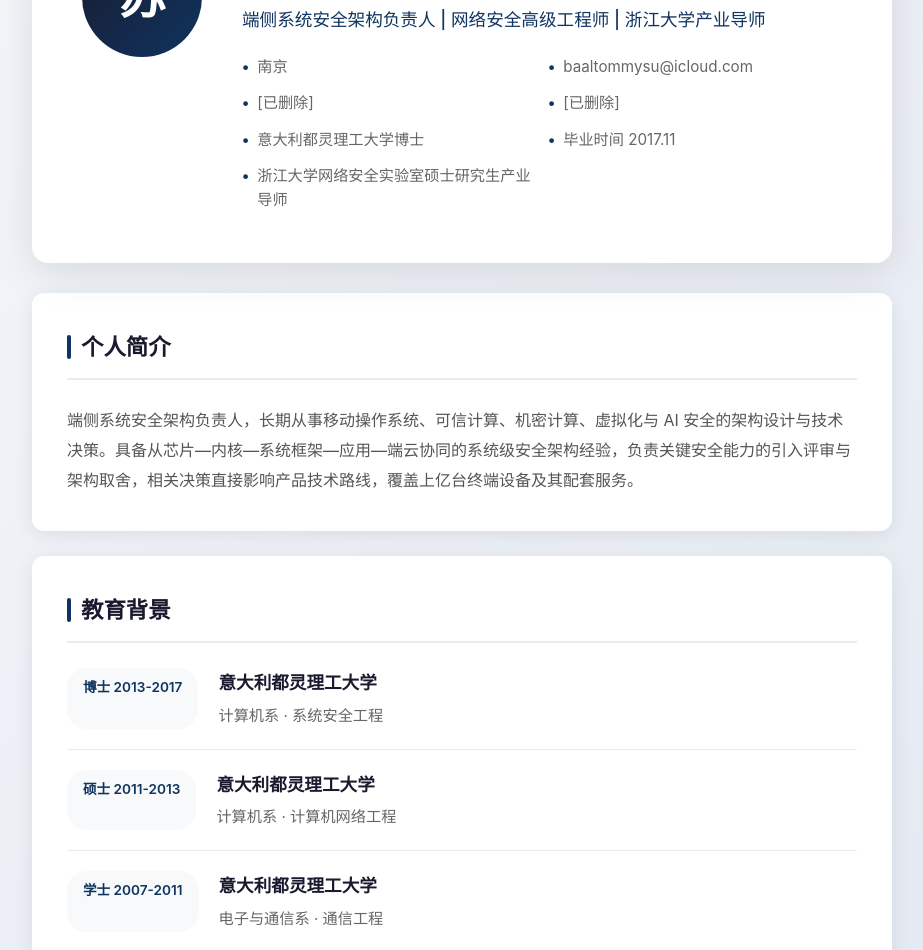
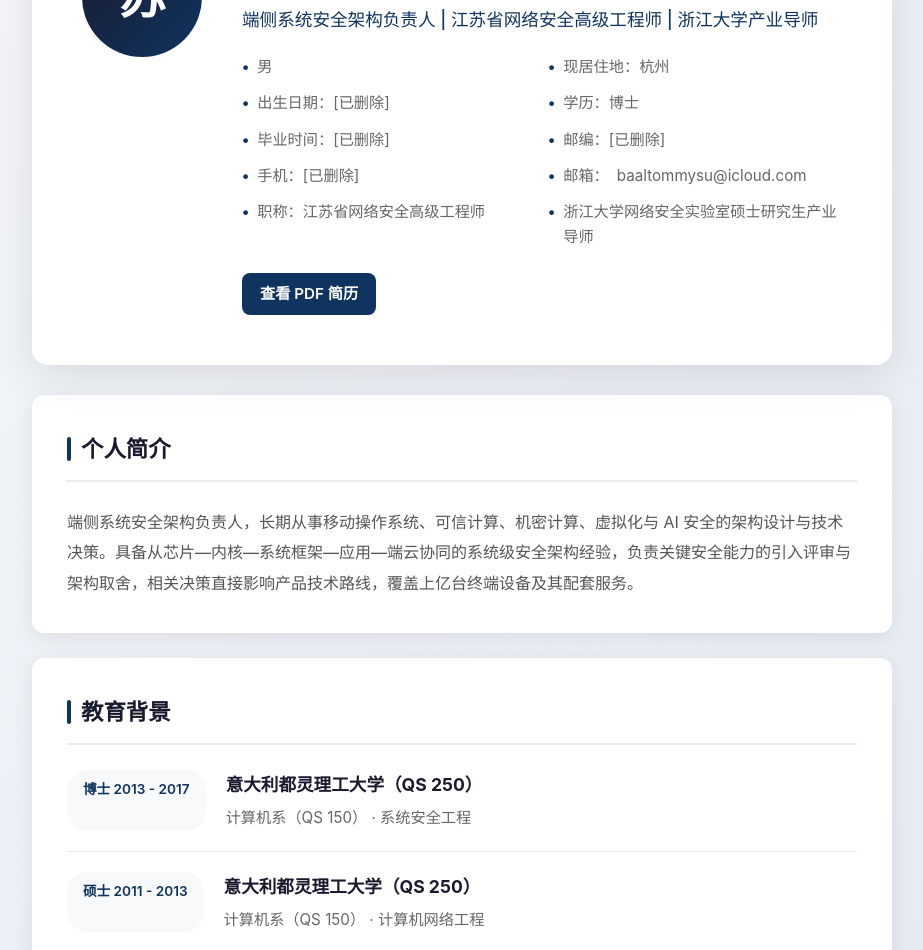
Before and after one commit to baaltommysu/PersonalBlog, a plain HTML site: page resume.html in a window 1280 px wide. Shown: the part 240-1190 px from the top of the page, without its empty margins (178-1101 px from the left). Drawn offline with Linux system fonts and the light colour scheme.

Commit message:
Update resume page and PDF

```diff
--- a/resume.html
+++ b/resume.html
@@ -3,7 +3,7 @@
 <head>
     <meta charset="UTF-8">
     <meta name="viewport" content="width=device-width, initial-scale=1.0">
-    <title>苏涛 | 网络安全架构专家</title>
+    <title>苏涛 | 端侧系统安全架构负责人</title>
     <style>
         * {
             margin: 0;
@@ -26,6 +26,10 @@
             color: var(--text);
             background: linear-gradient(135deg, #f5f7fa 0%, #c3cfe2 100%);
             min-height: 100vh;
+        }
+
+        html {
+            scroll-behavior: smooth;
         }
 
         .container {
@@ -114,6 +118,37 @@
             font-weight: bold;
         }
 
+        .contact-item a {
+            color: inherit;
+            text-decoration: none;
+        }
+
+        .contact-item a:hover {
+            color: var(--highlight);
+        }
+
+        .profile-actions {
+            margin-top: 24px;
+        }
+
+        .download-link {
+            display: inline-flex;
+            align-items: center;
+            justify-content: center;
+            min-height: 40px;
+            padding: 8px 18px;
+            border-radius: 8px;
+            background: var(--highlight);
+            color: white;
+            font-size: 0.95em;
+            font-weight: 600;
+            text-decoration: none;
+        }
+
+        .download-link:hover {
+            background: var(--accent);
+        }
+
         /* 内容卡片 */
         .section-card {
             background: white;
@@ -121,6 +156,7 @@
             padding: 35px;
             margin-bottom: 25px;
             box-shadow: 0 4px 20px rgba(0,0,0,0.08);
+            scroll-margin-top: 90px;
         }
 
         .section-title {
@@ -305,6 +341,18 @@
             margin-right: 8px;
         }
 
+        /* 自我认知 */
+        .self-list {
+            color: #555;
+            font-size: 0.95em;
+            line-height: 1.9;
+            padding-left: 20px;
+        }
+
+        .self-list li {
+            margin-bottom: 8px;
+        }
+
         /* 页脚 */
         footer {
             text-align: center;
@@ -340,6 +388,7 @@
 
             .contact-grid {
                 grid-template-columns: 1fr;
+                text-align: left;
             }
         }
 
@@ -397,37 +446,44 @@
         <div class="nav-content">
             <div class="nav-logo">苏涛</div>
             <div class="nav-links">
-                <a href="#">首页</a>
-                <a href="#">博客</a>
-                <a href="#">关于</a>
-                <a href="#">联系</a>
+                <a href="index.html">首页</a>
+                <a href="#experience">经历</a>
+                <a href="#projects">项目</a>
+                <a href="#publications">成果</a>
+                <a href="mailto:baaltommysu@icloud.com">联系</a>
             </div>
         </div>
     </nav>
 
     <div class="container">
         <!-- 个人名片 -->
-        <div class="header-card">
+        <div class="header-card" id="profile">
             <div class="profile-section">
                 <div class="avatar">苏</div>
                 <div class="profile-info">
                     <h1 class="name">苏涛</h1>
-                    <p class="title">端侧系统安全架构负责人 | 网络安全高级工程师 | 浙江大学产业导师</p>
+                    <p class="title">端侧系统安全架构负责人 | 江苏省网络安全高级工程师 | 浙江大学产业导师</p>
                     <div class="contact-grid">
-                        <div class="contact-item">南京</div>
-                        <div class="contact-item">baaltommysu@icloud.com</div>
-                        <div class="contact-item">[已删除]</div>
-                        <div class="contact-item">[已删除]</div>
-                        <div class="contact-item">意大利都灵理工大学博士</div>
-                        <div class="contact-item">毕业时间 2017.11</div>
+                        <div class="contact-item">男</div>
+                        <div class="contact-item">现居住地：杭州</div>
+                        <div class="contact-item">出生日期：[已删除]</div>
+                        <div class="contact-item">学历：博士</div>
+                        <div class="contact-item">毕业时间：[已删除]</div>
+                        <div class="contact-item">邮编：[已删除]</div>
+                        <div class="contact-item">手机：[已删除]</div>
+                        <div class="contact-item">邮箱：<a href="mailto:baaltommysu@icloud.com">baaltommysu@icloud.com</a></div>
+                        <div class="contact-item">职称：江苏省网络安全高级工程师</div>
                         <div class="contact-item">浙江大学网络安全实验室硕士研究生产业导师</div>
+                    </div>
+                    <div class="profile-actions">
+                        <a class="download-link" href="苏涛简历20260513.pdf" target="_blank" rel="noopener">查看 PDF 简历</a>
                     </div>
                 </div>
             </div>
         </div>
 
         <!-- 个人简介 -->
-        <div class="section-card">
+        <div class="section-card" id="summary">
             <h2 class="section-title">个人简介</h2>
             <p style="color: #555; line-height: 1.9;">
                 端侧系统安全架构负责人，长期从事移动操作系统、可信计算、机密计算、虚拟化与 AI 安全的架构设计与技术决策。具备从芯片—内核—系统框架—应用—端云协同的系统级安全架构经验，负责关键安全能力的引入评审与架构取舍，相关决策直接影响产品技术路线，覆盖上亿台终端设备及其配套服务。
@@ -435,33 +491,33 @@
         </div>
 
         <!-- 教育背景 -->
-        <div class="section-card">
+        <div class="section-card" id="education">
             <h2 class="section-title">教育背景</h2>
             <div class="edu-item">
-                <span class="edu-badge">博士 2013-2017</span>
+                <span class="edu-badge">博士 2013 - 2017</span>
                 <div class="edu-content">
-                    <h4>意大利都灵理工大学</h4>
-                    <p>计算机系 · 系统安全工程</p>
+                    <h4>意大利都灵理工大学（QS 250）</h4>
+                    <p>计算机系（QS 150） · 系统安全工程</p>
                 </div>
             </div>
             <div class="edu-item">
-                <span class="edu-badge">硕士 2011-2013</span>
+                <span class="edu-badge">硕士 2011 - 2013</span>
                 <div class="edu-content">
-                    <h4>意大利都灵理工大学</h4>
-                    <p>计算机系 · 计算机网络工程</p>
+                    <h4>意大利都灵理工大学（QS 250）</h4>
+                    <p>计算机系（QS 150） · 计算机网络工程</p>
                 </div>
             </div>
             <div class="edu-item">
-                <span class="edu-badge">学士 2007-2011</span>
+                <span class="edu-badge">学士 2007 - 2011</span>
                 <div class="edu-content">
-                    <h4>意大利都灵理工大学</h4>
-                    <p>电子与通信系 · 通信工程</p>
+                    <h4>意大利都灵理工大学（QS 250）</h4>
+                    <p>电子与通信系（QS 50） · 通信工程</p>
                 </div>
             </div>
         </div>
 
         <!-- 工作经历 -->
-        <div class="section-card">
+        <div class="section-card" id="experience">
             <h2 class="section-title">工作经历</h2>
 
             <div class="exp-item">
@@ -513,7 +569,7 @@
         </div>
 
         <!-- 项目经历 -->
-        <div class="section-card">
+        <div class="section-card" id="projects">
             <h2 class="section-title">重点项目</h2>
             <div class="project-grid">
                 <div class="project-item">
@@ -566,8 +622,8 @@
         </div>
 
         <!-- 论文与白皮书 -->
-        <div class="section-card">
-            <h2 class="section-title">学术成果</h2>
+        <div class="section-card" id="publications">
+            <h2 class="section-title">发表主要论文与成果</h2>
             <ul class="pub-list">
                 <li class="pub-item">
                     <span class="pub-badge">标准</span>
@@ -581,12 +637,12 @@
                 </li>
                 <li class="pub-item">
                     <span class="pub-badge">白皮书</span>
-                    <div class="pub-title">vivo安全与隐私保护透明白皮书</div>
+                    <div class="pub-title">vivo 安全与隐私保护透明白皮书</div>
                     <div class="pub-meta">担任主编</div>
                 </li>
                 <li class="pub-item">
                     <span class="pub-badge">白皮书</span>
-                    <div class="pub-title">OriginOS安全白皮书</div>
+                    <div class="pub-title">OriginOS 安全白皮书</div>
                     <div class="pub-meta">担任主编</div>
                 </li>
                 <li class="pub-item">
@@ -641,8 +697,18 @@
                 </li>
             </ul>
             <p style="margin-top: 20px; color: #666; font-size: 0.9em;">
-                共发表十余篇国际会议/期刊论文（Android安全、可信计算、分布式系统安全），申请专利二十余篇。
+                共发表十余篇国际会议/期刊论文（Android 安全、可信计算、分布式系统安全），申请专利二十余篇。
             </p>
+        </div>
+
+        <!-- 个人爱好及自我认知 -->
+        <div class="section-card" id="self-evaluation">
+            <h2 class="section-title">个人爱好及自我认知</h2>
+            <ul class="self-list">
+                <li>性格和善，能包容他人，耐心真诚。</li>
+                <li>诚实守信，勤奋努力，做事踏实专一，有责任心，积极上进，勇于创新，学习动手能力突出。</li>
+                <li>具备良好的写作能力和团队合作精神，对新鲜事物具有浓厚兴趣，并持续关注网络安全、移动系统安全与 AI 安全领域动态。</li>
+            </ul>
         </div>
 
         <footer>
```
